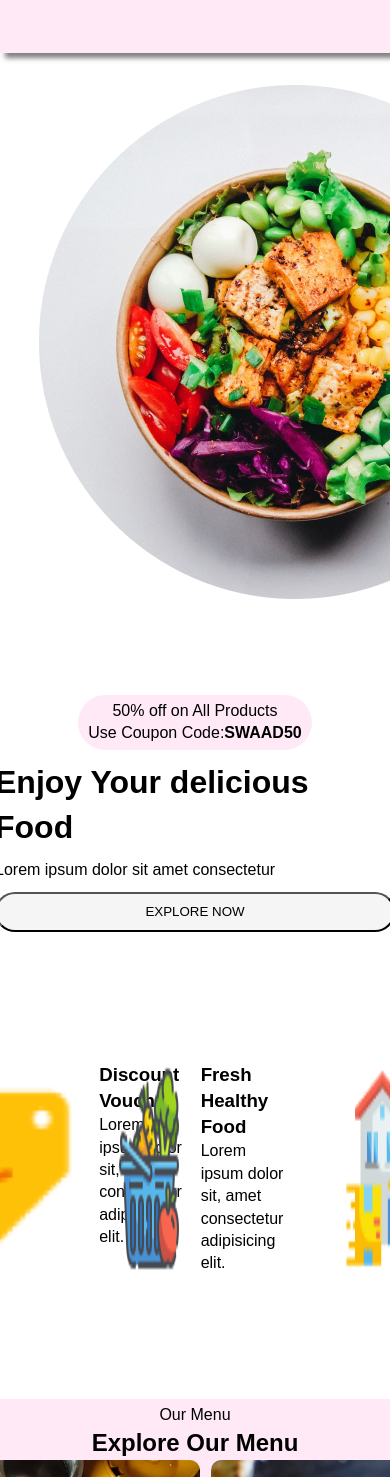
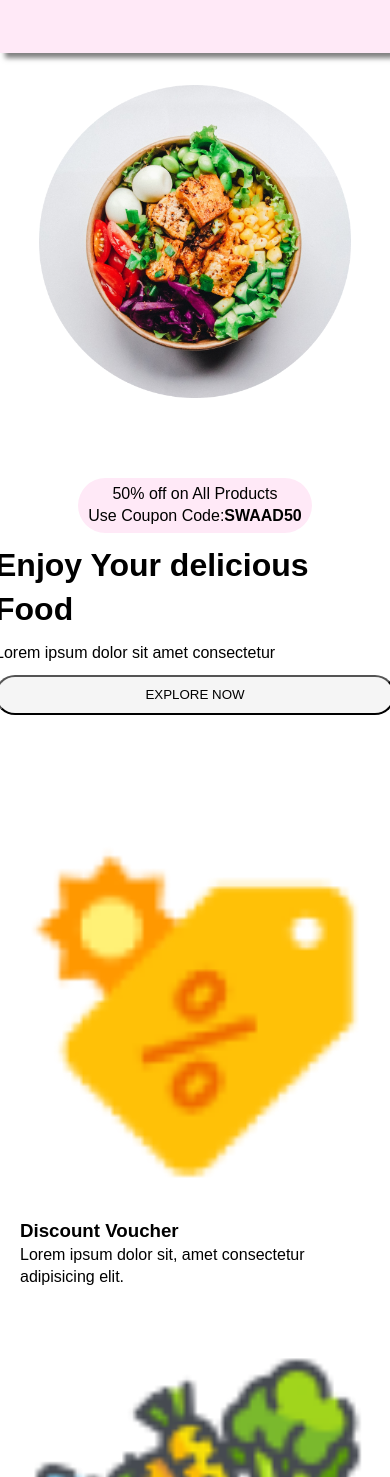
Before and after one commit to moneyutkarsh/Restaurant-Website, a plain HTML site: page index.html in a window 390 px wide. Shown: the part 123-1600 px from the top of the page. Drawn offline with Linux system fonts and the light colour scheme.

Commit message:
Add files via upload

```diff
--- a/style.css
+++ b/style.css
@@ -69,25 +69,7 @@ button:hover{
     transition: 0.2s ease-in-out;
     background-color: #ffe9f7;
 }
-
-@media( max-width:786px) {
-    .hero {
-        flex-direction: column;
-    }
-    .hero_image{
-        width: 80%
-
-    }
-    .hero_content{
-        gap: 10px;
-        padding: 10px;
-    }
-    .hero_content h1{
-        font-size: 32px;
-
-    }
-}
-    .features {
+     .features {
         margin-top: 100px;
         display: flex;
         gap: 20px;
@@ -159,3 +141,39 @@ button:hover{
     justify-content: space-between;
     margin-bottom: 10px;
 }
+@media (max-width: 786px) {
+    .hero {
+      flex-direction: column;
+    }
+
+    .hero_image {
+      display: flex;
+      justify-content: center;
+    }
+    .hero_image img {
+      width: 80%;
+    }
+    .hero_content {
+      gap: 10px;
+
+      padding: 0 20px;
+    }
+    .hero_content h1 {
+      font-size: 32px;
+    }
+    .features {
+      flex-direction: column;
+    }
+    .feature {
+      flex-direction: column;
+    }
+    .grid {
+      padding: 10px;
+    }
+    .grid-image {
+      border-radius: 0px;
+    }
+    .footer_container {
+      flex-direction: column;
+    }
+  }
```
